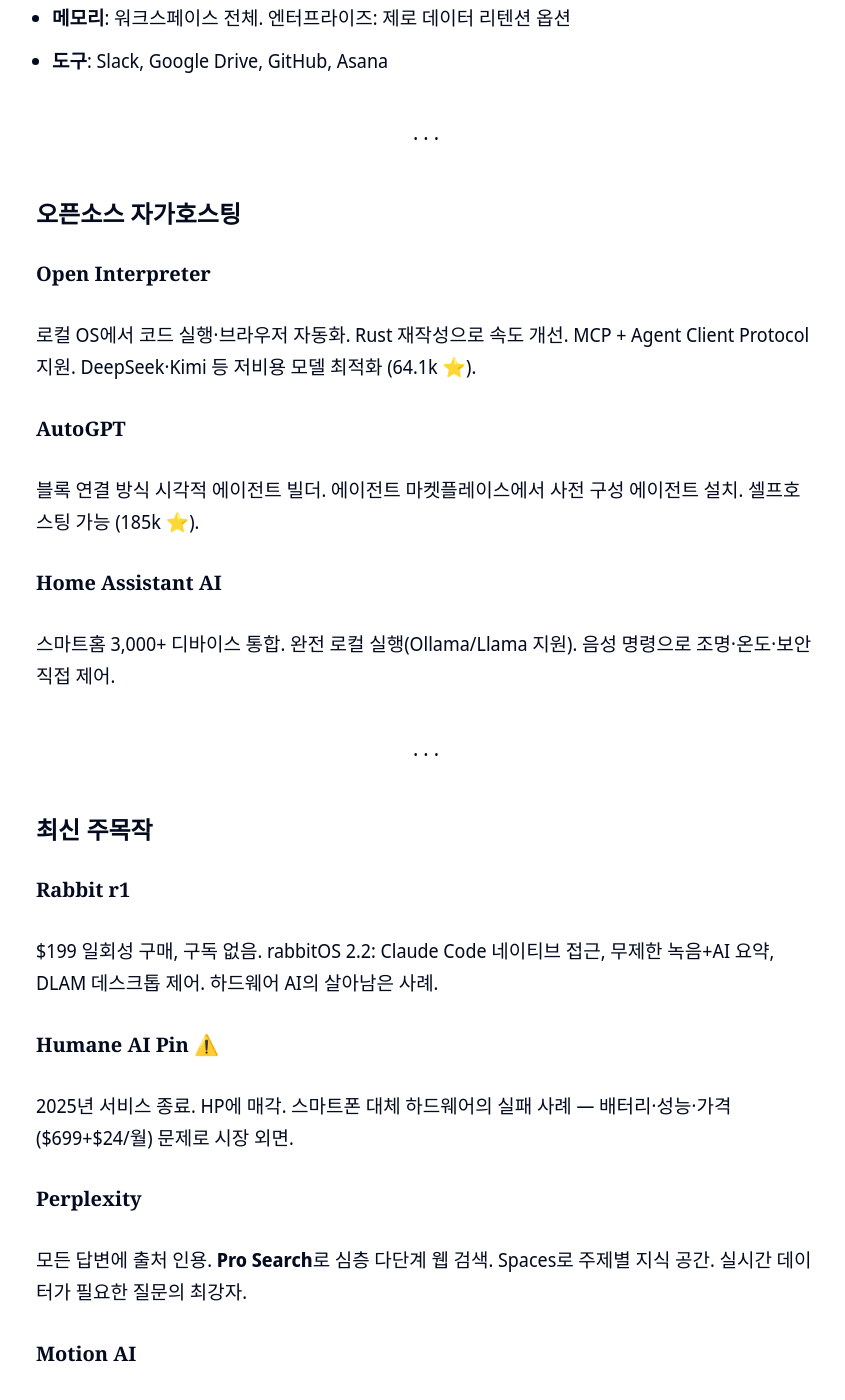
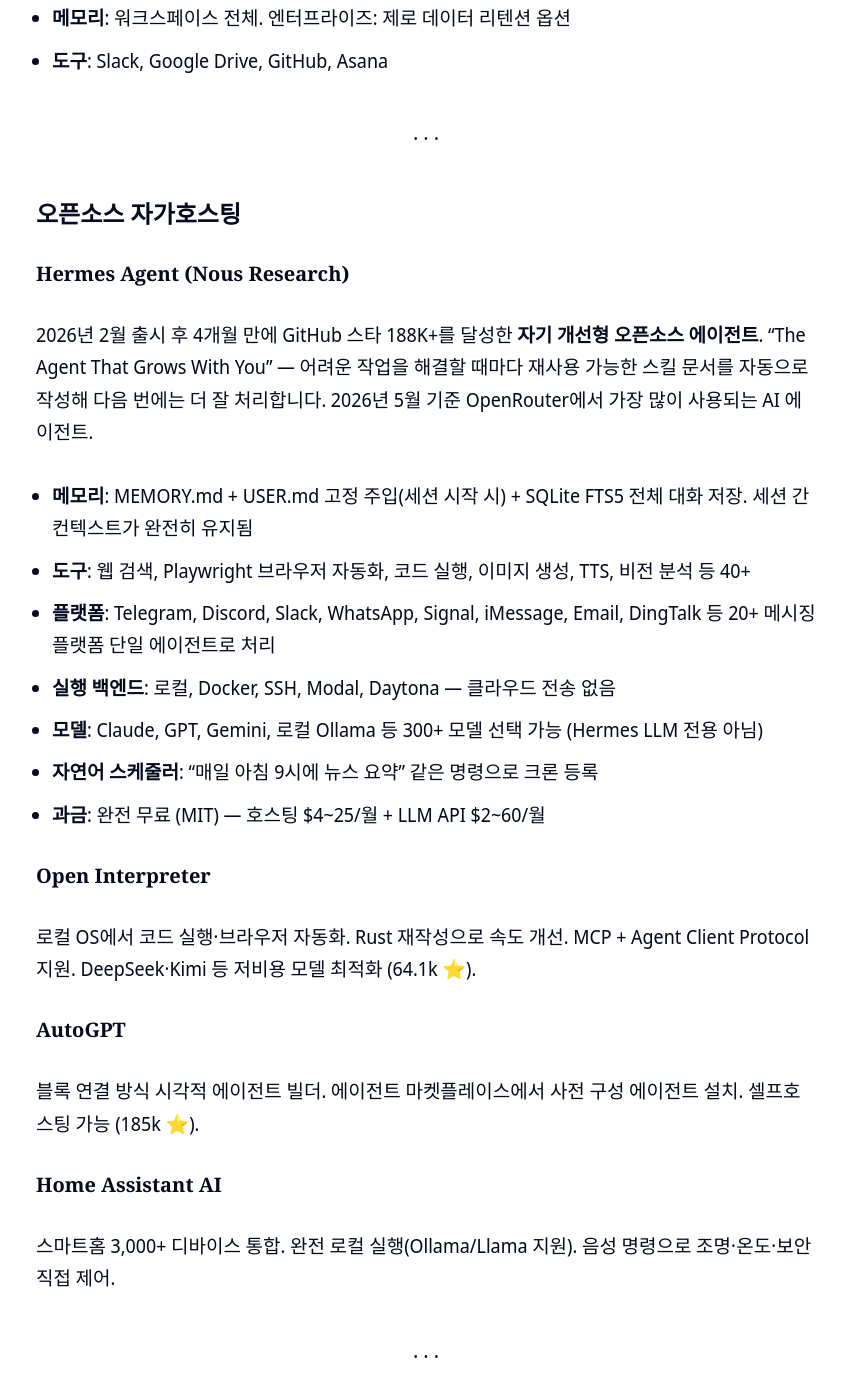
Before and after one commit to atinjin/atinjin.github.io, a Jekyll site: the page built from _posts/2026-06-21-personal-ai-agent-comparison-2025.md, in a window 1280 px wide and 1400 px high, scrolled down 5462 px. Shown: the whole window, without its empty margins (214-1059 px from the left). Built offline with Jekyll 4.4.1, drawn with Linux system fonts in a browser that asks for light colours; nearby versions of some CDN libraries; some of the changed text lies outside the part shown.

Commit message:
feat(post): Hermes Agent 섹션 추가
- 오픈소스 자가호스팅 카테고리에 Nous Research Hermes Agent 추가
- 자기 개선형 에이전트 특성 (스킬 문서 자동 생성) 설명
- 세션 간 영구 메모리, 20+ 메시징 플랫폼, 300+ 모델 지원 기술
- 비교 매트릭스에 Hermes Agent 행 추가

Co-Authored-By: Claude Sonnet 4.6 <noreply@anthropic.com>

```diff
--- a/_posts/2026-06-21-personal-ai-agent-comparison-2025.md
+++ b/_posts/2026-06-21-personal-ai-agent-comparison-2025.md
@@ -24,7 +24,7 @@ tags_color: '#0056fe'
 | 범용 어시스턴트 | Claude, ChatGPT, Gemini, Copilot | 가장 넓은 사용자층, 멀티모달 |
 | 개발자 특화 | Cursor, Devin, Cline, aider | 코드베이스 이해 + 자율 실행 |
 | 메모리·컨텍스트 특화 | Mem.ai, Rewind AI, Notion AI | 장기 기억·지식 관리 |
-| 오픈소스 자가호스팅 | Open Interpreter, AutoGPT, Home Assistant | 로컬 실행·완전 제어 |
+| 오픈소스 자가호스팅 | Hermes Agent, Open Interpreter, AutoGPT, Home Assistant | 로컬 실행·완전 제어·자기 개선 |
 | 최신 주목작 | Rabbit r1, Perplexity, Motion AI | 새로운 형태·특화 도메인 |
 
 ---
@@ -127,6 +127,18 @@ macOS에서 화면·음성을 **100% 로컬 암호화 저장**해 "모든 것을
 
 ### 오픈소스 자가호스팅
 
+#### Hermes Agent (Nous Research)
+
+2026년 2월 출시 후 4개월 만에 GitHub 스타 188K+를 달성한 **자기 개선형 오픈소스 에이전트**. "The Agent That Grows With You" — 어려운 작업을 해결할 때마다 재사용 가능한 스킬 문서를 자동으로 작성해 다음 번에는 더 잘 처리합니다. 2026년 5월 기준 OpenRouter에서 가장 많이 사용되는 AI 에이전트.
+
+- **메모리**: MEMORY.md + USER.md 고정 주입(세션 시작 시) + SQLite FTS5 전체 대화 저장. 세션 간 컨텍스트가 완전히 유지됨
+- **도구**: 웹 검색, Playwright 브라우저 자동화, 코드 실행, 이미지 생성, TTS, 비전 분석 등 40+
+- **플랫폼**: Telegram, Discord, Slack, WhatsApp, Signal, iMessage, Email, DingTalk 등 20+ 메시징 플랫폼 단일 에이전트로 처리
+- **실행 백엔드**: 로컬, Docker, SSH, Modal, Daytona — 클라우드 전송 없음
+- **모델**: Claude, GPT, Gemini, 로컬 Ollama 등 300+ 모델 선택 가능 (Hermes LLM 전용 아님)
+- **자연어 스케줄러**: "매일 아침 9시에 뉴스 요약" 같은 명령으로 크론 등록
+- **과금**: 완전 무료 (MIT) — 호스팅 $4~25/월 + LLM API $2~60/월
+
 #### Open Interpreter
 
 로컬 OS에서 코드 실행·브라우저 자동화. Rust 재작성으로 속도 개선. MCP + Agent Client Protocol 지원. DeepSeek·Kimi 등 저비용 모델 최적화 (64.1k ⭐).
@@ -175,6 +187,7 @@ AI가 업무·프로젝트·캘린더를 자동 계획·재계획. 변경 사항
 | Mem.ai | 전체 워크스페이스 | ✗ | Slack/Gmail | ✗ | ✗ | ✗ |
 | Rewind AI | 로컬 타임라인 전체 | ✓ | 모든 Mac 앱 | ✗ | **완전 로컬** | ✗ |
 | Notion AI | 워크스페이스 전체 | ✓ | Slack/Drive 등 | ✗ | ✗ | ✗ |
+| Hermes Agent | **세션 간 영구 메모리** | ✓ | 20+ 메시징 플랫폼 | 터미널·Docker | **완전 로컬** | **자연어 크론** |
 | Open Interpreter | ✗ | ✗ | 로컬 파일 | **OS 네이티브** | **완전 로컬** | ✗ |
 | AutoGPT | 벡터 DB | ✓ | API/웹 | 코드 실행 | 셀프호스팅 | ✗ |
 | Home Assistant | 스마트홈 DB | 음성 | 3,000+ 디바이스 | ✗ | **완전 로컬** | 자동화 룰 |
```
